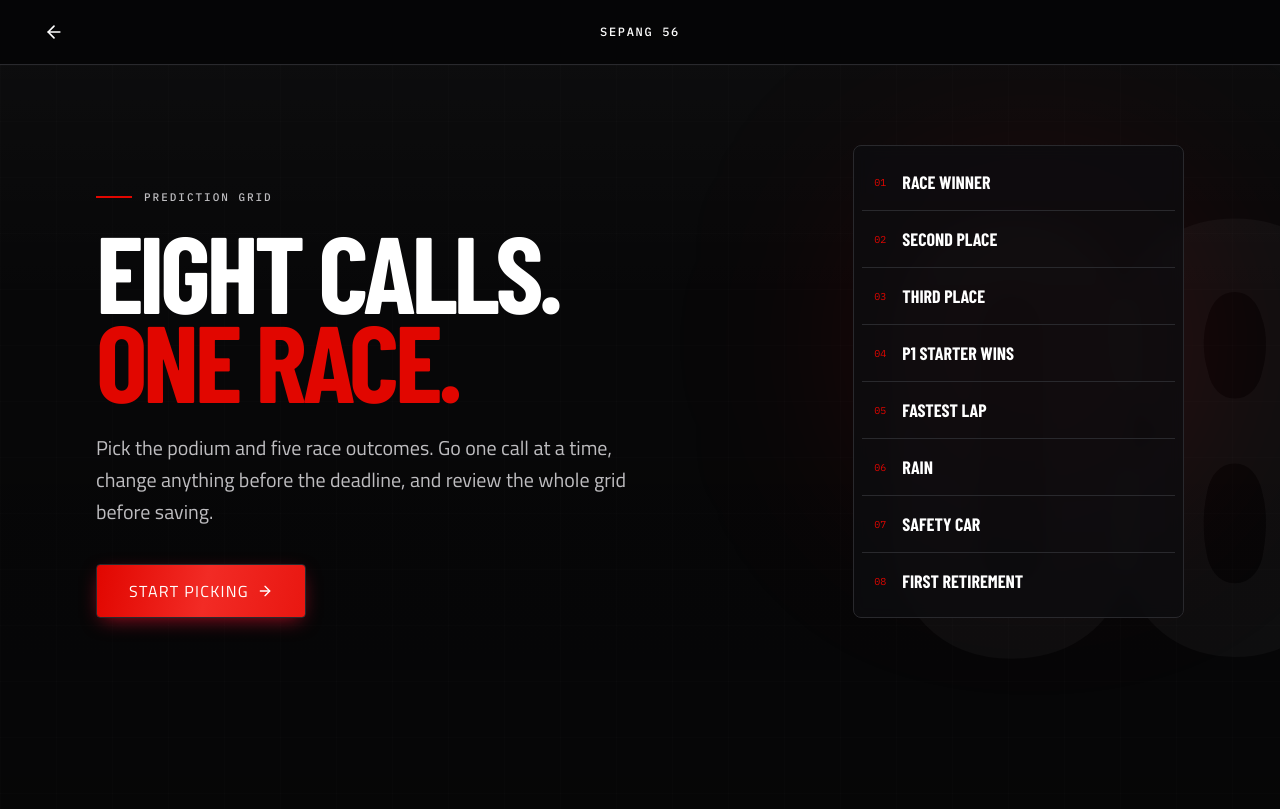
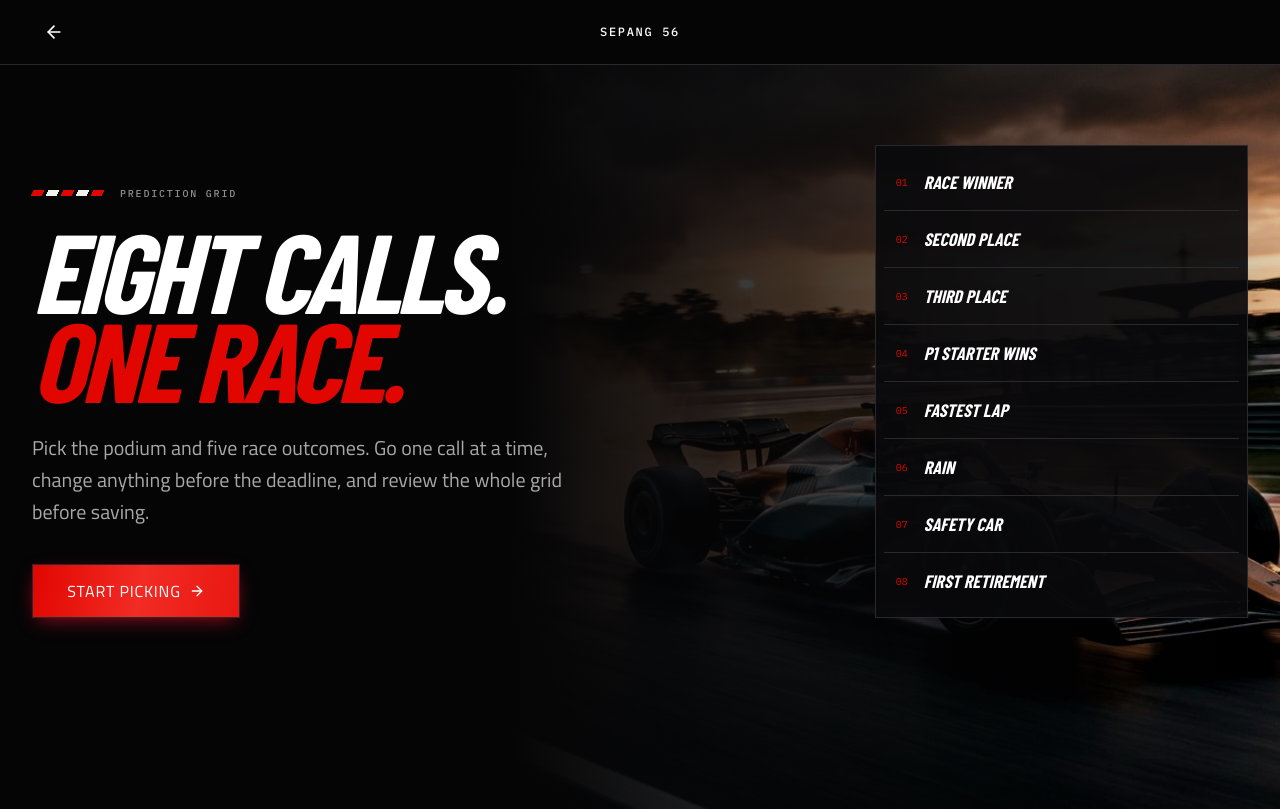
Before and after one commit to itsLucas02/f1-sepang, a Next.js app: page /predict in a window 1280 px wide. Built offline with nearby package versions, Linux system fonts and the light colour scheme; a web font is replaced by a local one.

Commit message:
design: remove prediction slop and widen photographic grid

```diff
--- a/components/prediction/prediction-experience.tsx
+++ b/components/prediction/prediction-experience.tsx
@@ -1,5 +1,6 @@
 "use client";
 
+import Image from "next/image";
 import Link from "next/link";
 import { useRouter } from "next/navigation";
 import { useEffect, useMemo, useState } from "react";
@@ -152,23 +153,23 @@ export function PredictionExperience() {
     return (
       <div className="min-h-screen bg-canvas">
         <RaceFlowHeader onBack={() => router.push("/")} />
-        <main className="mx-auto flex min-h-[calc(100vh-56px)] max-w-5xl items-center px-5 py-12 sm:px-8">
-          <section className="relative w-full overflow-hidden rounded-lg border border-white/10 bg-surface-01 p-7 sm:p-12">
-            <span aria-hidden="true" className="absolute -right-24 -top-24 size-64 rounded-full bg-race-red/15 blur-3xl" />
-            <div className="relative flex items-center gap-3">
+        <main className="relative mx-auto flex min-h-[calc(100vh-56px)] max-w-6xl items-center overflow-hidden px-5 py-12 sm:px-8">
+          <div className="speed-hatch pointer-events-none absolute inset-0 opacity-20" aria-hidden="true" />
+          <section className="relative w-full border border-white/14 bg-[#0d0d0f] p-7 sm:p-12">
+            <div className="flex items-center gap-3">
               <LockKeyhole aria-hidden="true" className="size-5 text-race-red" />
               <p className="font-mono text-[11px] uppercase tracking-[0.14em] text-race-red">
                 Predictions locked
               </p>
             </div>
-            <h1 className="relative mt-6 max-w-3xl font-display text-5xl font-extrabold uppercase leading-[0.84] text-white sm:text-6xl lg:text-7xl">
+            <h1 className="mt-6 max-w-3xl font-display text-5xl font-extrabold uppercase italic leading-[0.84] text-white sm:text-6xl lg:text-7xl">
               The grid is closed.
             </h1>
-            <p className="relative mt-6 max-w-xl text-lg leading-8 text-text-secondary">
+            <p className="mt-6 max-w-xl text-lg leading-8 text-text-secondary">
               The race deadline has passed, so prediction answers are now read-only.
             </p>
-            <div className="relative mt-9">
-              <Button asChild size="large">
+            <div className="mt-9">
+              <Button asChild size="large" className="rounded-none">
                 <Link href="/predict/summary">View Your Picks</Link>
               </Button>
             </div>
@@ -209,7 +210,7 @@ export function PredictionExperience() {
         {question.kind === "driver" ? (
           <fieldset>
             <legend className="sr-only">Choose one driver</legend>
-            <div className="grid grid-cols-2 gap-3 sm:grid-cols-3 sm:gap-4 xl:grid-cols-4">
+            <div className="grid grid-cols-2 gap-3 sm:grid-cols-3 sm:gap-4 xl:grid-cols-6">
               {DRIVERS.map((driver) => {
                 const selected = answer === driver.id;
                 const unavailable = unavailableDriverIds.includes(driver.id);
@@ -248,10 +249,9 @@ export function PredictionExperience() {
         )}
 
         {selectedDriver ? (
-          <div className="mt-6 flex items-center gap-3 rounded-md border border-white/10 bg-surface-02 px-4 py-3">
-            <span className="size-2 rounded-full bg-race-red shadow-[0_0_10px_var(--sepang-race-red)]" aria-hidden="true" />
-            <p className="font-mono text-[10px] uppercase tracking-[0.14em] text-text-muted">
-              Current call: <span className="text-white">{selectedDriver.firstName} {selectedDriver.surname}</span>
+          <div className="mt-6 flex items-center gap-3 border-l-2 border-race-red bg-[#0d0d0f] px-4 py-3">
+            <p className="font-mono text-[9px] uppercase tracking-[0.14em] text-white/45 sm:text-[10px]">
+              Current call: <span className="font-semibold text-white">{selectedDriver.firstName} {selectedDriver.surname}</span>
             </p>
           </div>
         ) : null}
@@ -270,43 +270,42 @@ function PredictionIntro({
   return (
     <div className="min-h-screen bg-canvas">
       <RaceFlowHeader onBack={onBack} backLabel="Back to Sepang" />
-      <main className="relative min-h-[calc(100vh-56px)] overflow-hidden">
-        <div aria-hidden="true" className="sepang-glow pointer-events-none absolute inset-0" />
-        <div aria-hidden="true" className="race-grid pointer-events-none absolute inset-0 opacity-50" />
-        <div
-          aria-hidden="true"
-          className="absolute -right-10 top-10 font-display text-[18rem] font-extrabold leading-none tracking-[-0.08em] text-white/[0.03] sm:text-[28rem] lg:text-[38rem]"
-        >
-          08
+      <main className="relative min-h-[calc(100vh-56px)] overflow-hidden bg-[#050506]">
+        <div className="absolute inset-y-0 right-0 w-full lg:w-[60%]">
+          <Image
+            src="/hero-sepang.jpg"
+            alt="Sepang race atmosphere"
+            fill
+            sizes="60vw"
+            className="object-cover object-[64%_center] grayscale-[0.22] contrast-110"
+          />
+          <div className="absolute inset-0 bg-gradient-to-r from-[#050506] via-[#050506]/66 to-black/10" aria-hidden="true" />
         </div>
-        <div
-          aria-hidden="true"
-          className="absolute right-[8%] top-[18%] h-72 w-72 rounded-full bg-race-red/20 blur-[110px]"
-        />
+        <div className="race-noise pointer-events-none absolute inset-0 opacity-20" aria-hidden="true" />
 
-        <div className="relative mx-auto grid max-w-6xl gap-12 px-5 py-12 sm:px-8 sm:py-16 lg:grid-cols-12 lg:items-end lg:py-20">
+        <div className="relative mx-auto grid max-w-[1280px] gap-12 px-5 py-12 sm:px-8 sm:py-16 lg:grid-cols-12 lg:items-end lg:py-20">
           <section className="lg:col-span-7">
-            <div className="flex items-center gap-3">
-              <span className="h-0.5 w-9 bg-race-red" aria-hidden="true" />
-              <p className="font-mono text-[11px] font-medium uppercase tracking-[0.18em] text-text-secondary">
+            <div className="flex items-center gap-4">
+              <span className="motorsport-stripe block" aria-hidden="true" />
+              <p className="font-mono text-[10px] font-medium uppercase tracking-[0.18em] text-white/55">
                 Prediction grid
               </p>
             </div>
-            <h1 className="mt-5 max-w-3xl font-display text-6xl font-extrabold uppercase leading-[0.82] tracking-[-0.04em] text-white sm:text-7xl lg:text-[6.8rem]">
+            <h1 className="mt-6 max-w-3xl font-display text-6xl font-extrabold uppercase italic leading-[0.8] tracking-[-0.045em] text-white sm:text-7xl lg:text-[7rem]">
               Eight calls.
-              <span className="text-gradient-heat block">One race.</span>
+              <span className="block text-race-red">One race.</span>
             </h1>
-            <p className="mt-7 max-w-xl text-lg leading-8 text-text-secondary sm:text-xl">
+            <p className="mt-7 max-w-xl text-lg leading-8 text-white/65 sm:text-xl">
               Pick the podium and five race outcomes. Go one call at a time, change anything before the deadline, and review the whole grid before saving.
             </p>
-            <Button type="button" size="large" onClick={onStart} className="mt-9 min-w-52">
+            <Button type="button" size="large" onClick={onStart} className="sheen mt-9 min-w-52 rounded-none uppercase tracking-[0.05em]">
               Start Picking
               <ArrowRight aria-hidden="true" className="size-4" />
             </Button>
           </section>
 
           <section className="lg:col-span-4 lg:col-start-9" aria-label="Eight prediction calls">
-            <div className="rounded-lg border border-white/10 bg-surface-01/80 p-2 backdrop-blur-sm">
+            <div className="border border-white/14 bg-[#09090b]/92 p-2">
               {PREDICTION_QUESTIONS.map((item) => (
                 <div
                   key={item.id}
@@ -315,7 +314,7 @@ function PredictionIntro({
                   <span className="font-mono text-[10px] text-race-red">
                     {String(item.index).padStart(2, "0")}
                   </span>
-                  <span className="font-display text-lg font-bold uppercase text-white">
+                  <span className="font-display text-lg font-bold uppercase italic text-white">
                     {item.summaryLabel}
                   </span>
                 </div>
```
